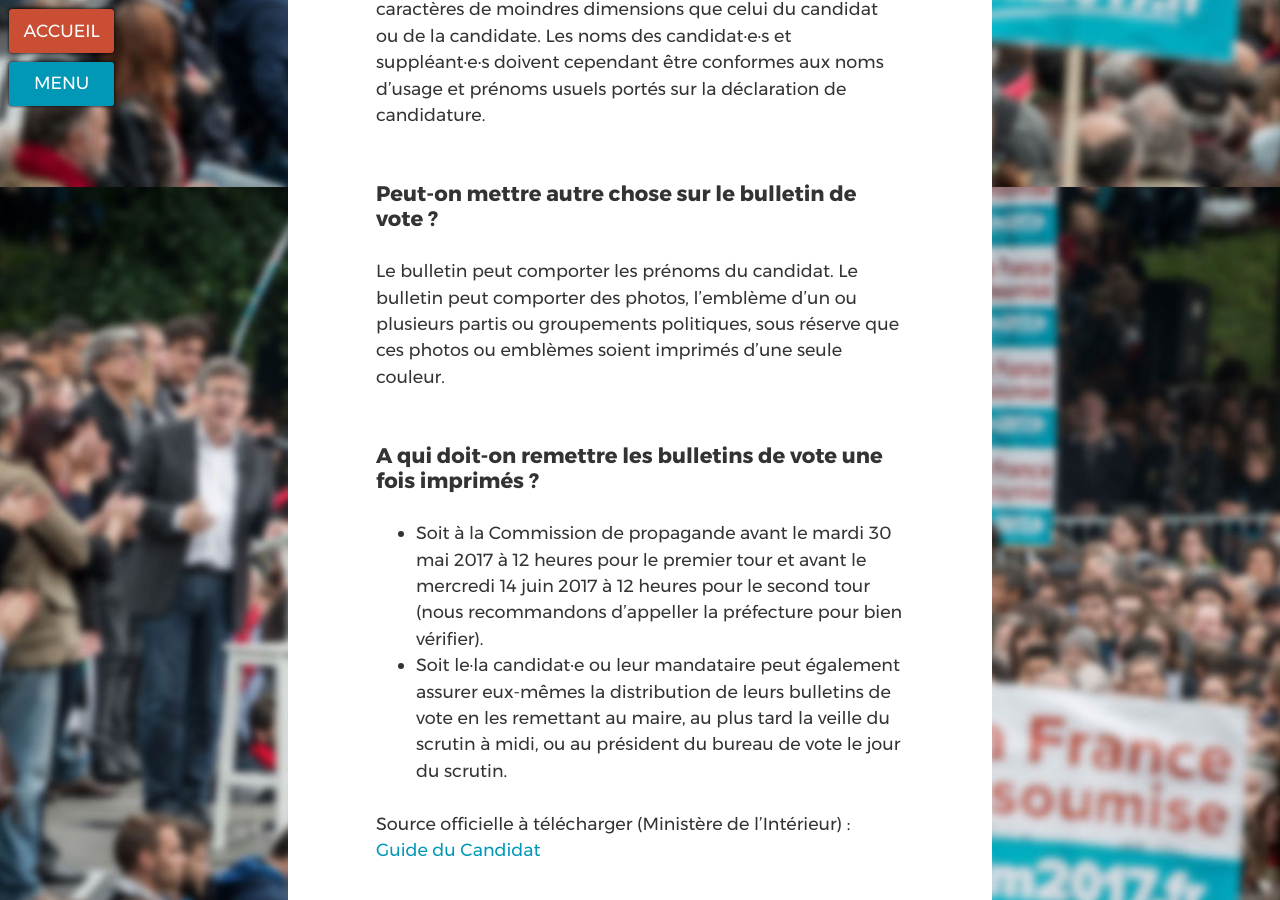
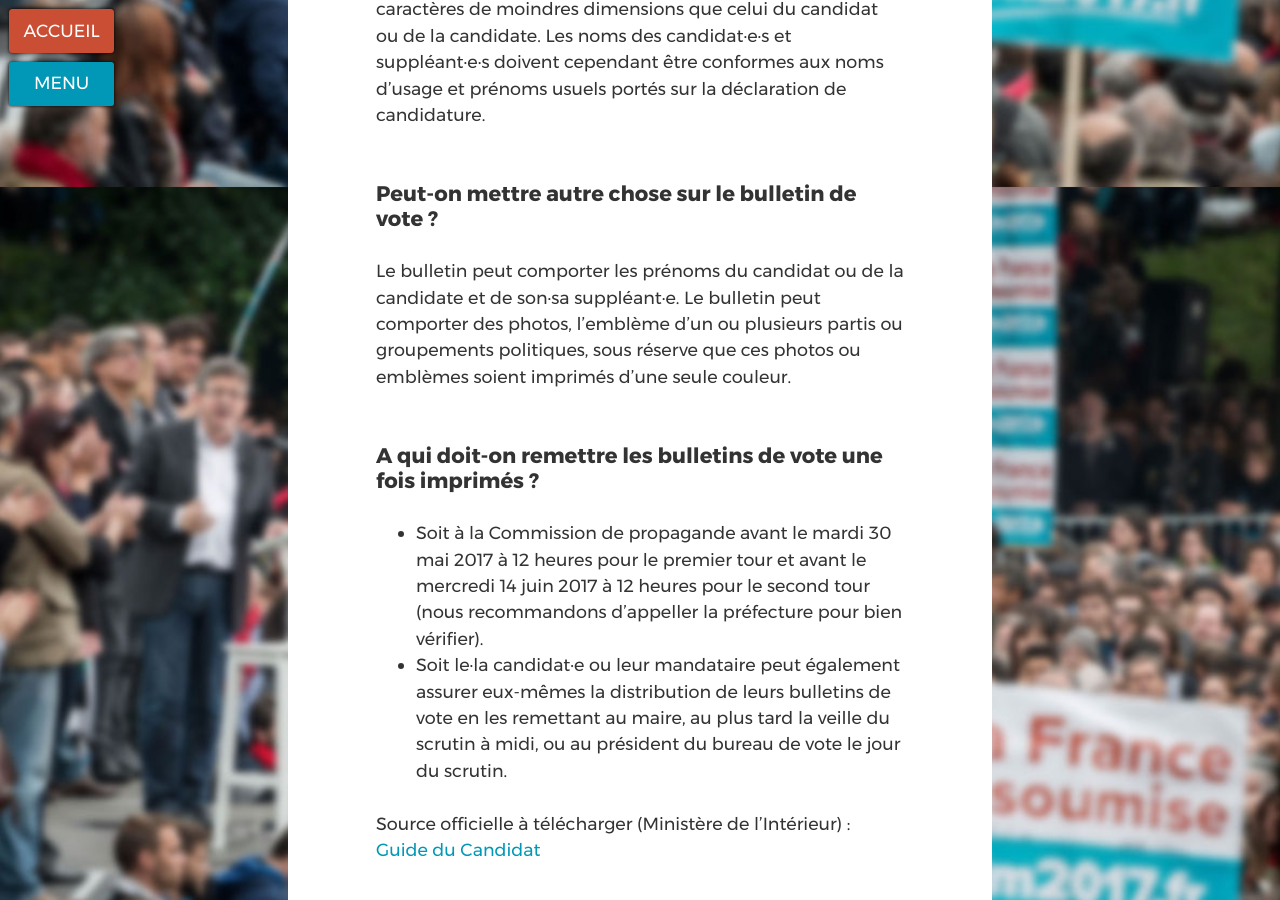
Before and after one commit to ryuran/kitcampagne.fi, a Jekyll site: the page built from _cat_legislatives2017/affiches_circulaires_et_bulletins_de_vote.md, in a window 1280 px wide and 900 px high, scrolled down 4313 px. Built offline with Jekyll 4.4.1, drawn with Linux system fonts in a browser that asks for light colours.

Commit message:
Update affiches_circulaires_et_bulletins_de_vote.md

```diff
--- a/_cat_legislatives2017/affiches_circulaires_et_bulletins_de_vote.md
+++ b/_cat_legislatives2017/affiches_circulaires_et_bulletins_de_vote.md
@@ -68,7 +68,7 @@ Les bulletins doivent porter d’abord le nom du candidat ou de la candidate, pu
 Les noms des candidat·e·s et suppléant·e·s doivent cependant être conformes aux noms d’usage et prénoms usuels portés sur la déclaration de candidature.
 
 ### Peut-on mettre autre chose sur le bulletin de vote ?
-Le bulletin peut comporter les prénoms du candidat.
+Le bulletin peut comporter les prénoms du candidat ou de la candidate et de son·sa suppléant·e.
 Le bulletin peut comporter des photos, l’emblème d’un ou plusieurs partis ou groupements politiques, sous réserve que ces photos ou emblèmes soient imprimés d’une seule couleur.
 
 ### A qui doit-on remettre les bulletins de vote une fois imprimés ?
```
